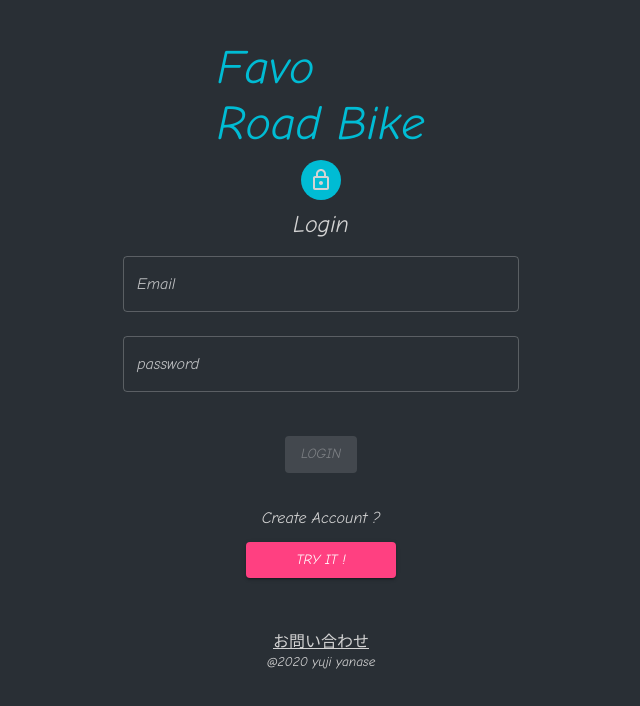
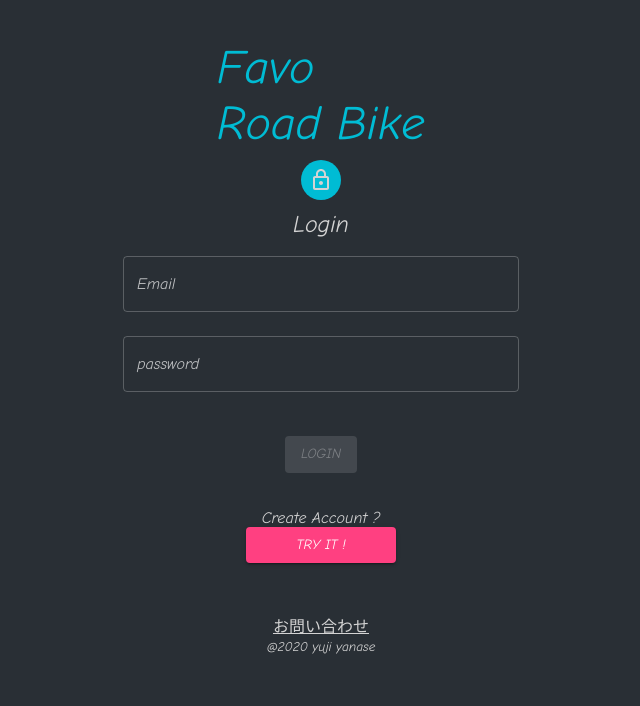
Before and after one commit to yuji-bvb/fvrb_react, a React (Create React App) app: page / in a window 1280 px wide. Shown: the top 706 px of the page, without its empty margins (319-959 px from the left). Built offline with nearby package versions, Linux system fonts and the light colour scheme; no server answers.

Commit message:
🎨 style=からcssファイルへ移行

```diff
--- a/src/features/auth/Auth.js
+++ b/src/features/auth/Auth.js
@@ -2,6 +2,7 @@ import React from "react";
 import { useSelector, useDispatch } from "react-redux";
 import { createMuiTheme, MuiThemeProvider } from "@material-ui/core/styles";
 import { makeStyles } from "@material-ui/core/styles";
+import styles from "./Auth.module.css";
 import {
   Avatar,
   Button,
@@ -82,6 +83,7 @@ const Auth = () => {
   return (
     <MuiThemeProvider theme={theme}>
       <Formik
+        className={styles.auth}
         initialErrors={{ email: "required" }}
         initialValues={{ email: "", password: "" }}
         onSubmit={async (values) => {
@@ -186,11 +188,11 @@ const Auth = () => {
           </div>
         )}
       </Formik>
-      <div style={{ textAlign: "center" }}>
+      <div className={styles.try}>
         <Button
           variant="contained"
           color="secondary"
-          style={{ width: "150px", marginTop: "15px" }}
+          className={styles.try_button}
           onClick={() =>
             dispatch(
               fetchAsyncLogin({ email: "test1@gmail.com", password: "test1" })
```
